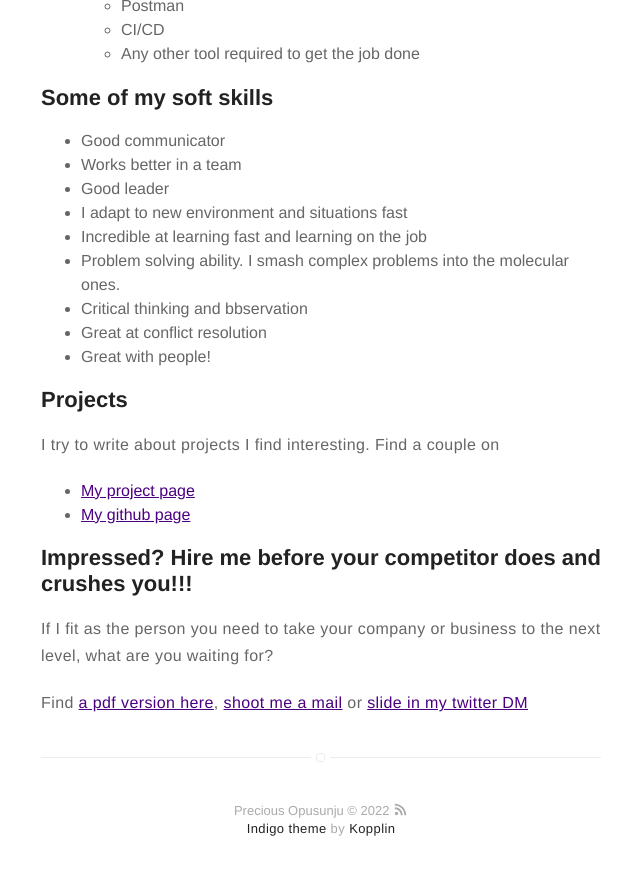
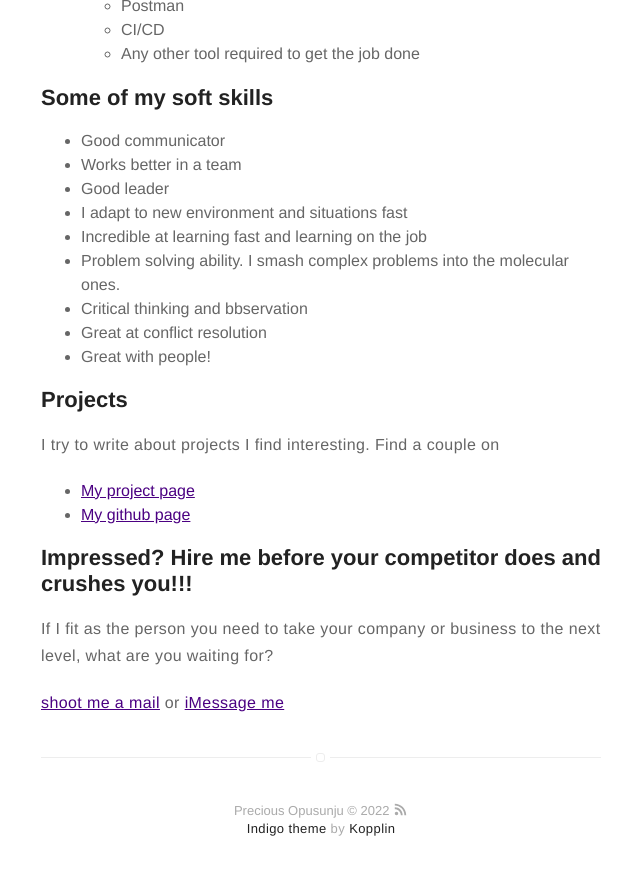
Before and after one commit to Preshy/preshy.github.io, a Jekyll site: the page built from about.md, in a window 1280 px wide and 900 px high, scrolled down 2157 px. Shown: the top 875 px of the window, without its empty margins (319-959 px from the left). Built offline with Jekyll 4.4.1, drawn with Linux system fonts in a browser that asks for light colours; some of the changed lines change nothing that is shown.

Commit message:
new updates

```diff
--- a/_config.yml
+++ b/_config.yml
@@ -1,6 +1,6 @@
 # main text of home
 name: Precious Opusunju
-bio: "Senior Software Engineer and Cyber Security Analyst"
+bio: "Engineering Manager, CTO, Founder and Cyber Security Analyst"
 
 # twitter summary info
 description: A blog about technology and stuff related
@@ -70,11 +70,11 @@ paginate: 5
 paginate_path: "blog/:num/"
 
 # if you don't need projects, comment the *projects* configs below
-projects: true
+projects: false
 
 # if you don't need "about" or "blog", comment them out below
 about: true
-blog: true
+blog: false
 # tours: false
 
 # do you want to show the "read time" of the posts?
--- a/about.md
+++ b/about.md
@@ -95,4 +95,4 @@ I try to write about projects I find interesting. Find a couple on
 ## Impressed? Hire me before your competitor does and crushes you!!!
 If I fit as the person you need to take your company or business to the next level, what are you waiting for?
 
-Find [a pdf version here](https://masterpreshy.com/resume.pdf), [shoot me a mail](mailto:masterpreshy1@gmail.com) or [slide in my twitter DM](https://twitter.com/devpreshy)
+[shoot me a mail](mailto:masterpreshy1@gmail.com) or [iMessage me](mailto:masterpreshy@icloud.com)
```
